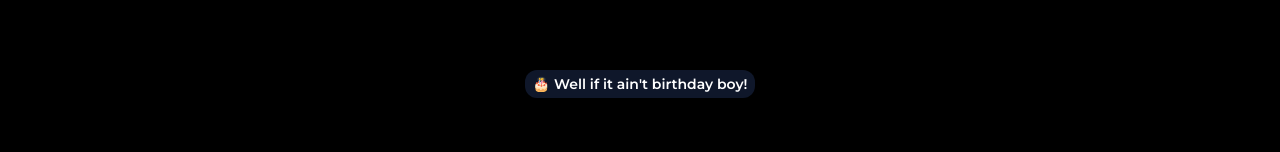
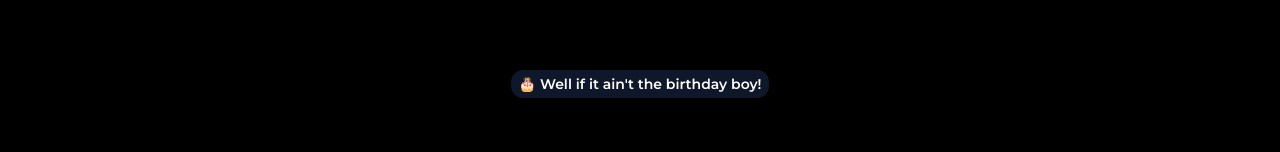
Before and after one commit to Chriscodinglife/birthdaypresent-w, a React (Vite) app in the folder birthday/: page / in a window 1280 px wide. Shown: the part 194-346 px from the top of the page. Built offline with nearby package versions, Linux system fonts and the light colour scheme; no server answers.

Commit message:
adding the the

```diff
--- a/birthday/src/components/Home.tsx
+++ b/birthday/src/components/Home.tsx
@@ -18,7 +18,7 @@ export const Home = () => {
     <div id="home" className="pt-24 mb-10">
       <div className="flex flex-col items-center justify-center">
         <h3 className="font-semibold text-center text-white text-sm mb-10 rounded-xl bg-slate-900 px-2 py-1 outline-1 outline-gray-600">
-          🎂 Well if it ain't birthday boy!
+          🎂 Well if it ain't the birthday boy!
         </h3>
         <h1 className="font-bold text-center text-3xl text-white md:text-5xl mb-10 leading-normal md:leading-relaxed">
           Happy Birthday,
```
